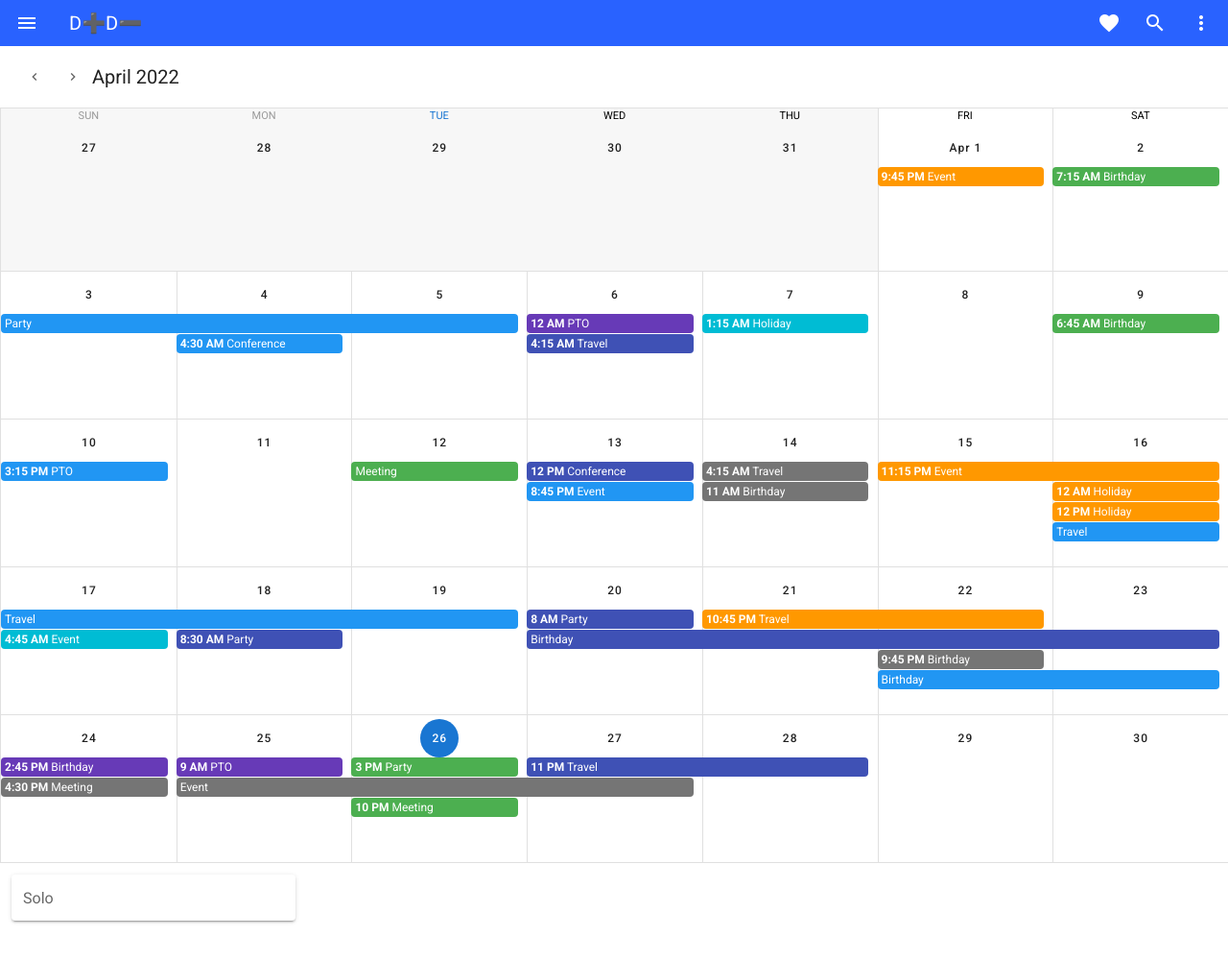
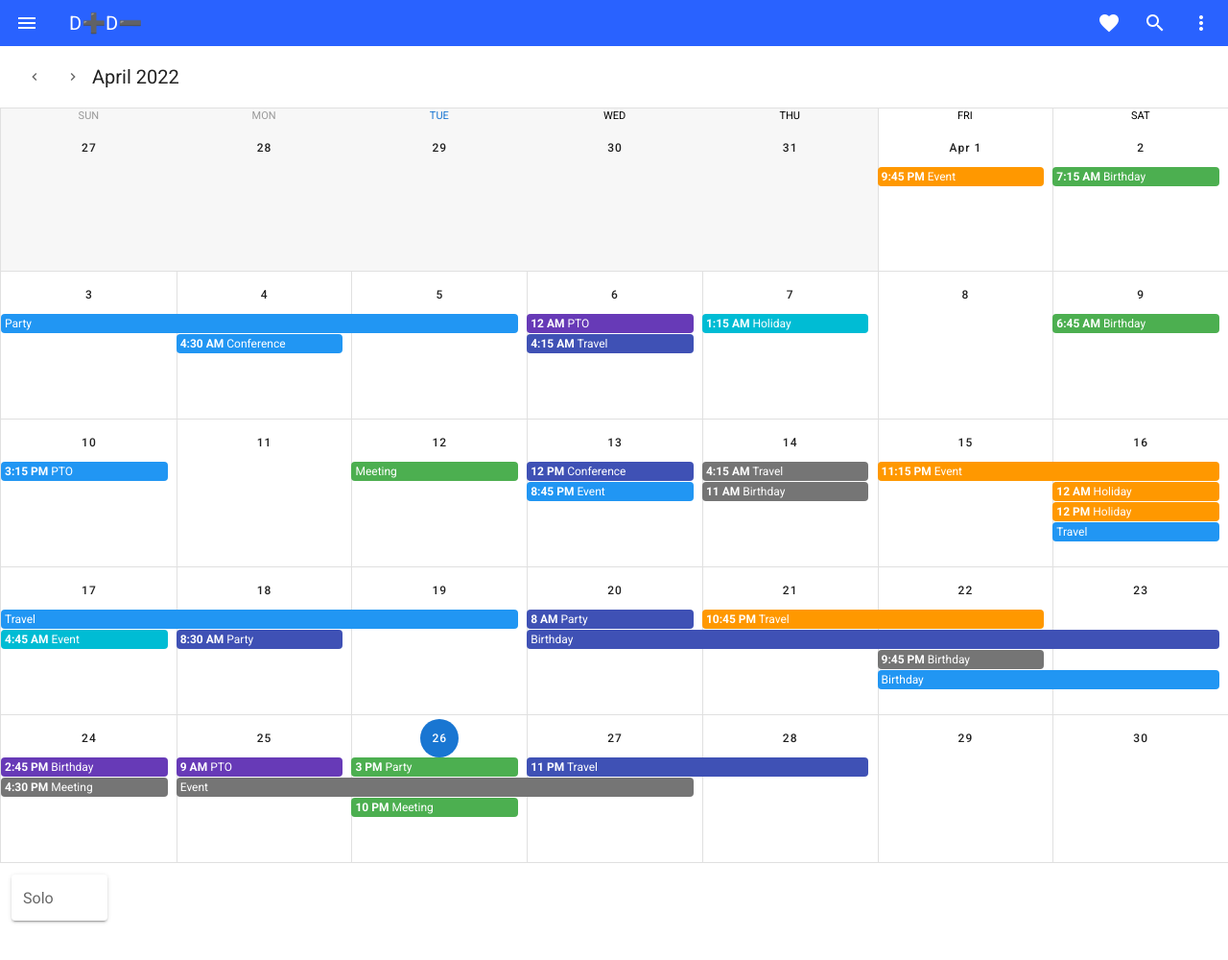
Before and after one commit to heywon0909/d-day1, a Vue app: page /calendar in a window 1280 px wide. Shown: the whole page at 96% size. Built offline with nearby package versions, Linux system fonts and the light colour scheme.

Commit message:
vuetify calendar 수정중..

```diff
--- a/src/views/Calendar.vue
+++ b/src/views/Calendar.vue
@@ -239,5 +239,7 @@ export default {
 </script>
 
 <style>
-
+.v-text-field{
+      width: 100px;
+}
 </style>
```
